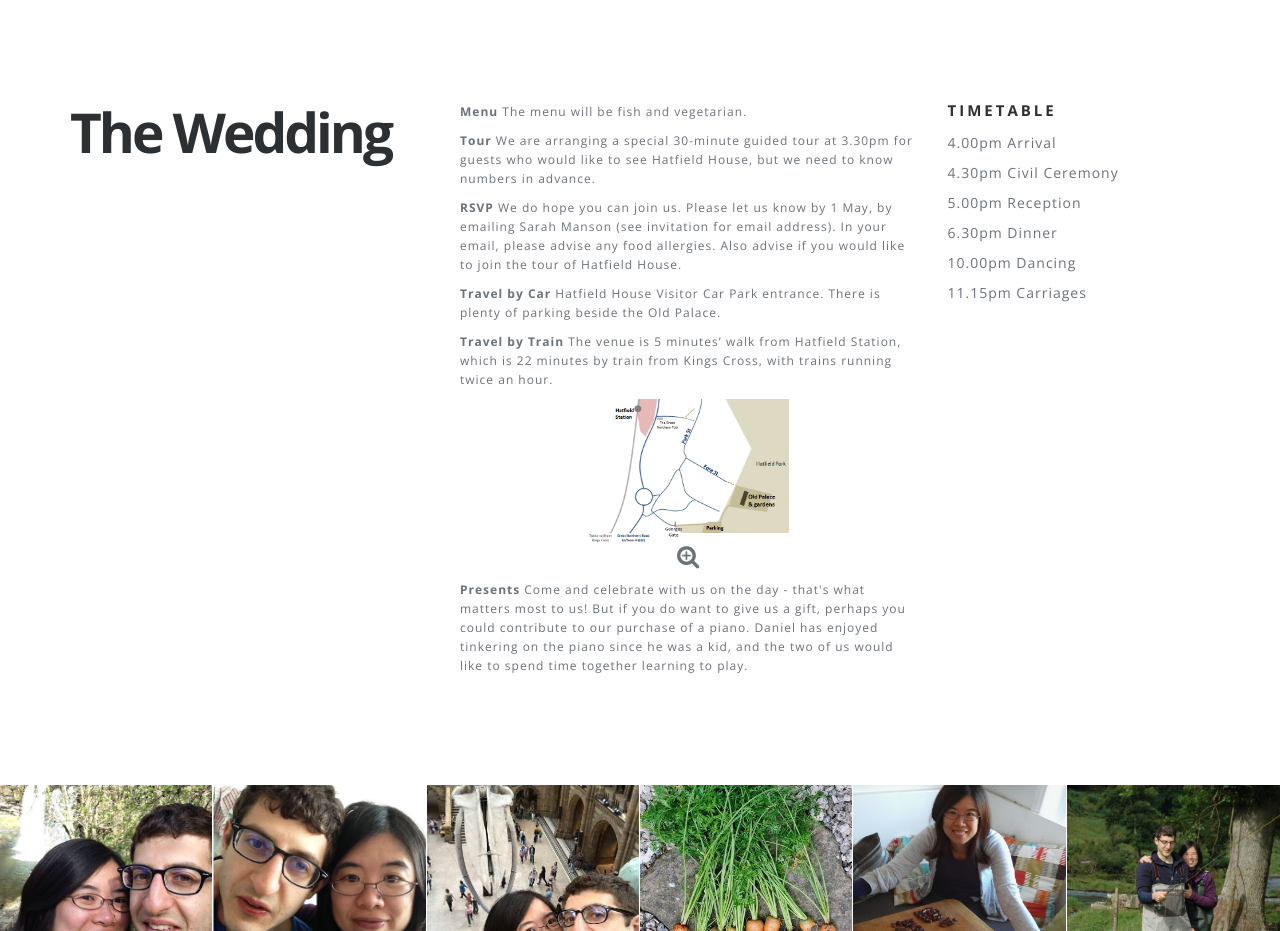
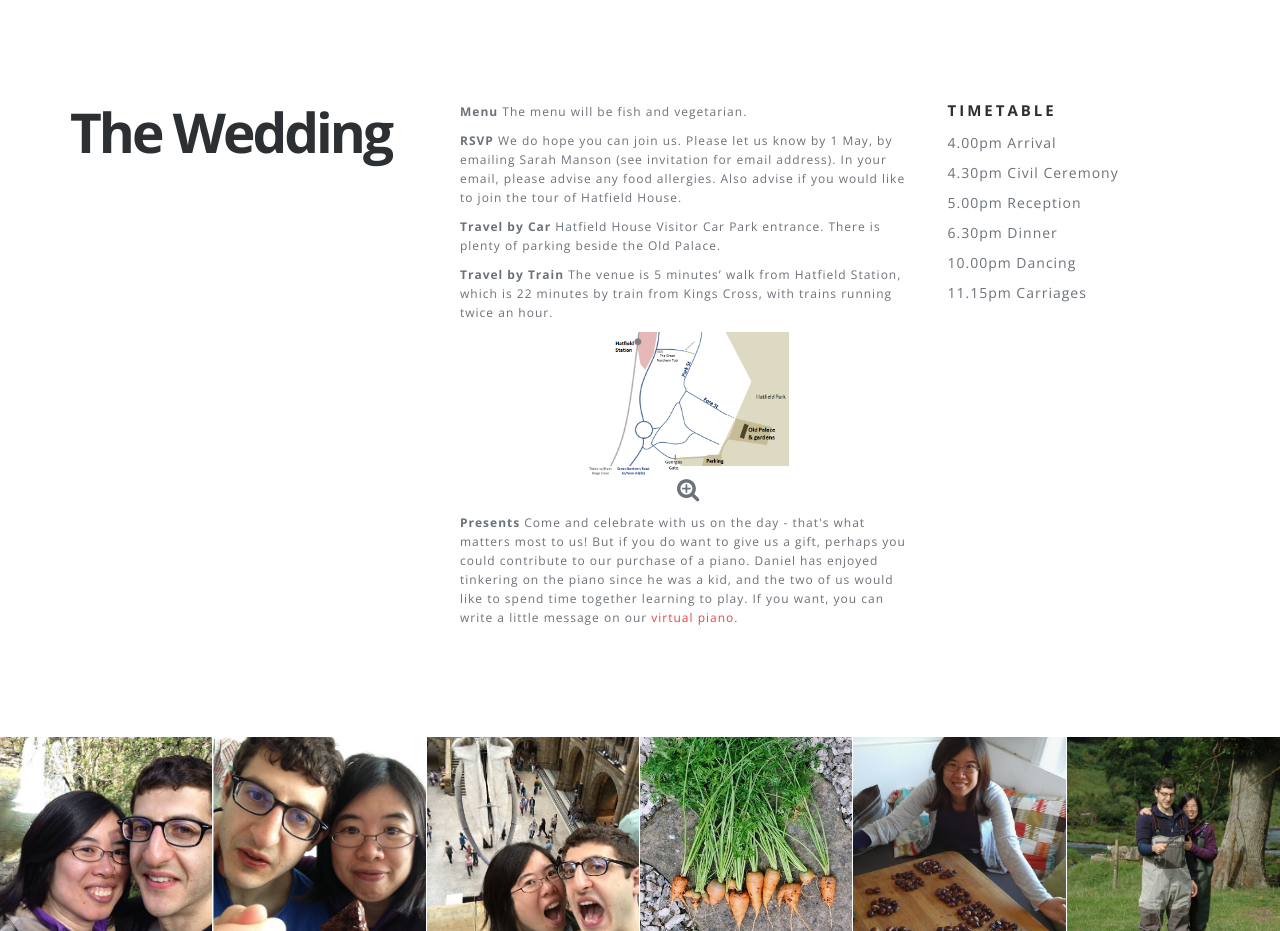
Before and after one commit to d1manson/guifen-daniel.com, a plain HTML site: page index.html in a window 1280 px wide. Shown: the part 820-1751 px from the top of the page. Drawn offline with nearby package versions, Linux system fonts and the light colour scheme.

Commit message:
remove tour, add piano link

```diff
--- a/index.html
+++ b/index.html
@@ -126,7 +126,6 @@
       <div class="col-md-5 col-sm-6">
         <div class="intro-content">
           <p><strong>Menu </strong> The menu will be fish and vegetarian.</p>
-          <p><strong>Tour </strong> We are arranging a special 30-minute guided tour at 3.30pm for guests who would like to see Hatfield House, but we need to know numbers in advance.</p>
           <p><strong>RSVP </strong>We do hope you can join us.  Please let us know by 1 May, by emailing Sarah Manson (see invitation for email address).  In your email, please advise any food allergies.  Also advise if you would like to join the tour of Hatfield House.</p>
           <p><strong>Travel by Car </strong> Hatfield House Visitor Car Park entrance. There is plenty of parking beside the Old Palace.</p>
           <p><strong>Travel by Train </strong> The venue is 5 minutes’ walk from Hatfield Station, which is 22 minutes by train from Kings Cross, with trains running twice an hour.</p>
@@ -139,7 +138,7 @@
 		        </div>
 		      </a>
 	  	  </div>
-		  <p><strong>Presents </strong>Come and celebrate with us on the day - that's what matters most to us!  But if you do want to give us a gift, perhaps you could contribute to our purchase of a piano.  Daniel has enjoyed tinkering on the piano since he was a kid, and the two of us would like to spend time together learning to play.</p>
+		  <p><strong>Presents </strong>Come and celebrate with us on the day - that's what matters most to us!  But if you do want to give us a gift, perhaps you could contribute to our purchase of a piano.  Daniel has enjoyed tinkering on the piano since he was a kid, and the two of us would like to spend time together learning to play.  If you want, you can write a little message on our <a href="https://docs.google.com/spreadsheets/d/1Rh9ZNtm6af9AQzo65jQdV36fPnBIsMC_WfFES6kvYhQ/edit#gid=1597073646">virtual piano</a>.</p>
         </div>
       </div>
       <div class="col-md-3 col-sm-6">
```
